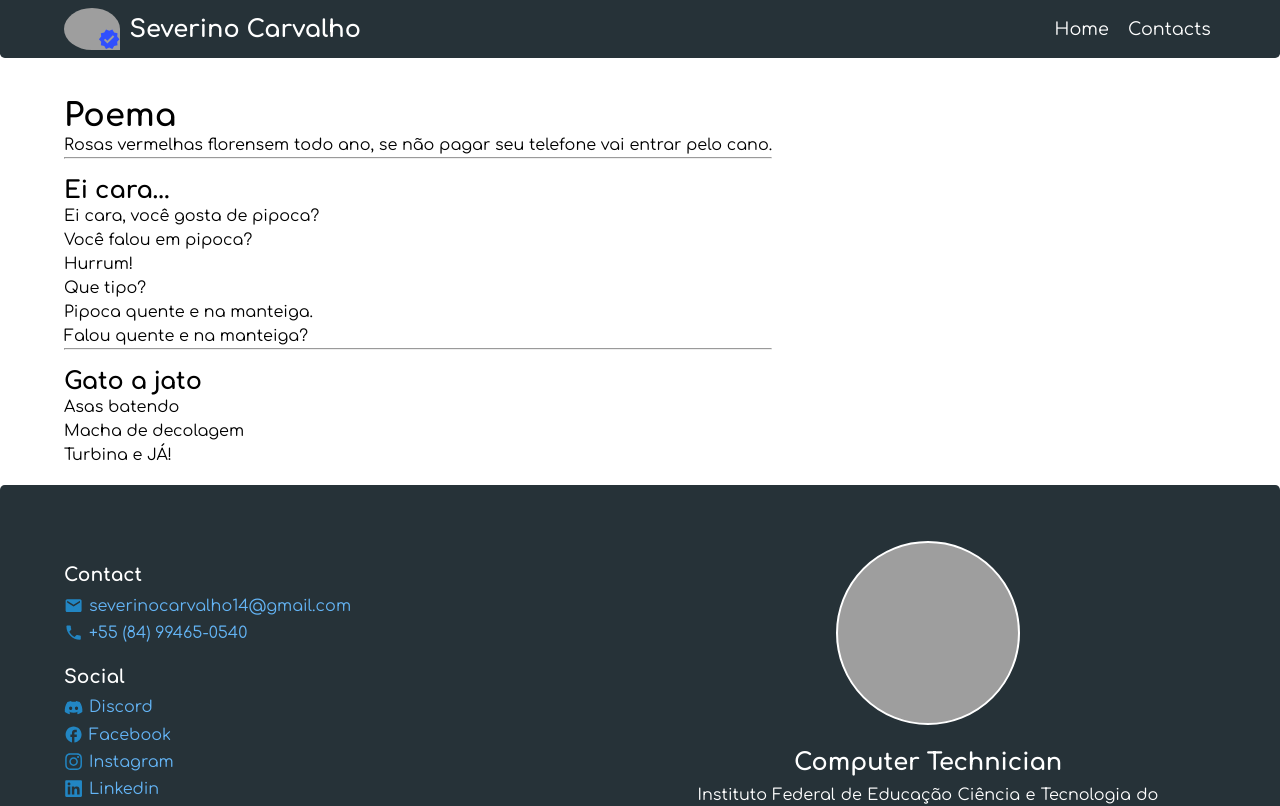
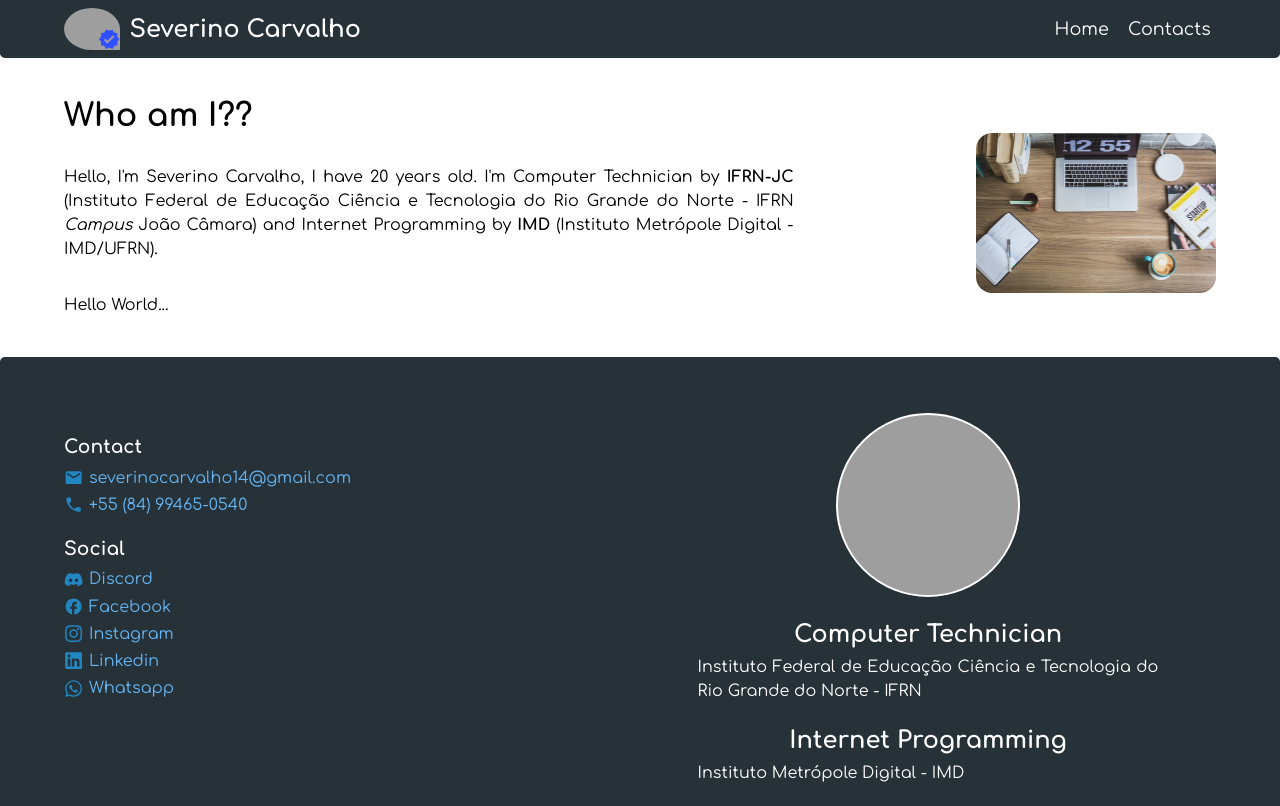
Before and after one commit to severino-carvalho/portfolio, a React (Create React App) app: page / in a window 1280 px wide. Shown: the top 806 px of the page. Built offline with nearby package versions, Linux system fonts and the light colour scheme; grey boxes are pictures that could not be loaded.

Commit message:
Iniciando conteúdo da Home

```diff
--- a/src/components/pages/Home.js
+++ b/src/components/pages/Home.js
@@ -3,29 +3,41 @@ import styles from './Home.module.css';
 export default function Home() {
     return (
         <main className={styles.main}>
-            <h1>Poema</h1>
-            <p>Rosas vermelhas florensem todo ano, se não pagar seu telefone vai entrar pelo cano.</p>
-            <hr/>
-            <br />
             <article>
-                <h2>Ei cara...</h2>
-                <p>Ei cara, você gosta de pipoca?</p>
-                <p>Você falou em pipoca?</p>
-                <p>Hurrum!</p>
-                <p>Que tipo?</p>
-                <p>Pipoca quente e na manteiga.</p>
-                <p>Falou quente e na manteiga?</p>
+                <section>
+                    <h1>Who am I??</h1>
+
+                    <div>
+                        <div>
+                            <p>
+                                {`Hello, I'm Severino Carvalho, I have 20 years old. I'm Computer Technician by `}
+                                < b >
+                                    <a href="https://portal.ifrn.edu.br/campus/joaocamara" target={'_blank'} rel={'noreferrer'}>
+                                        {`IFRN-JC`}
+                                    </a>
+                                </b>
+                                {` (Instituto Federal de Educação Ciência e Tecnologia do Rio Grande do Norte - IFRN `}
+                                <i>Campus</i>
+                                {` João Câmara) and Internet Programming by `}
+                                <b>
+                                    <a href="https://www.metropoledigital.ufrn.br/portal/ensino/tecnico" target={'_blank'} rel={'noreferrer'}>
+                                        IMD
+                                    </a>
+                                </b>
+                                {` (Instituto Metrópole Digital - IMD/UFRN).`}
+                            </p>
+                        </div>
+                        <div className={styles.sectionImage}>
+                        </div>
+                    </div>
+                </section>
+
+                <section>
+                    <p>
+                        {`Hello World...`}
+                    </p>
+                </section>
             </article>
-            <hr />
-            <br />
-            <article>
-                <h2>Gato a jato</h2>
-                <p>Asas batendo</p>
-                <p>Macha de decolagem</p>
-                <p>Turbina e JÁ!</p>
-            </article>
-
-            <br />
-        </main>
+        </main >
     );
 }
--- a/src/components/pages/Home.module.css
+++ b/src/components/pages/Home.module.css
@@ -1,3 +1,41 @@
 .main {
-    padding-top: 2.5em;
+    padding: 2.5em 0em;
 }
+
+.main h1 {
+    font-size: 32px;
+}
+
+.main article section {
+    width: 100%;
+}
+
+.main article section div {
+    display: grid;
+    grid-template-columns: 4fr 1fr;
+    align-items: center;
+}
+
+.main article section .sectionImage {
+    width: 15em;
+    height: 10em;
+    background-image: url('../../img/home1.jpg');
+    background-size: cover;
+    border-radius: 1em;
+}
+
+.main article p {
+    text-align: justify;
+    line-height: 1.5em;
+}
+
+.main article p a {
+    text-decoration: none;
+    color: #000000;
+}
+
+.main article p a:hover {
+    color: #2286c3;
+    text-decoration: underline;
+    transition: all .25s ease-in-out;
+}
```
